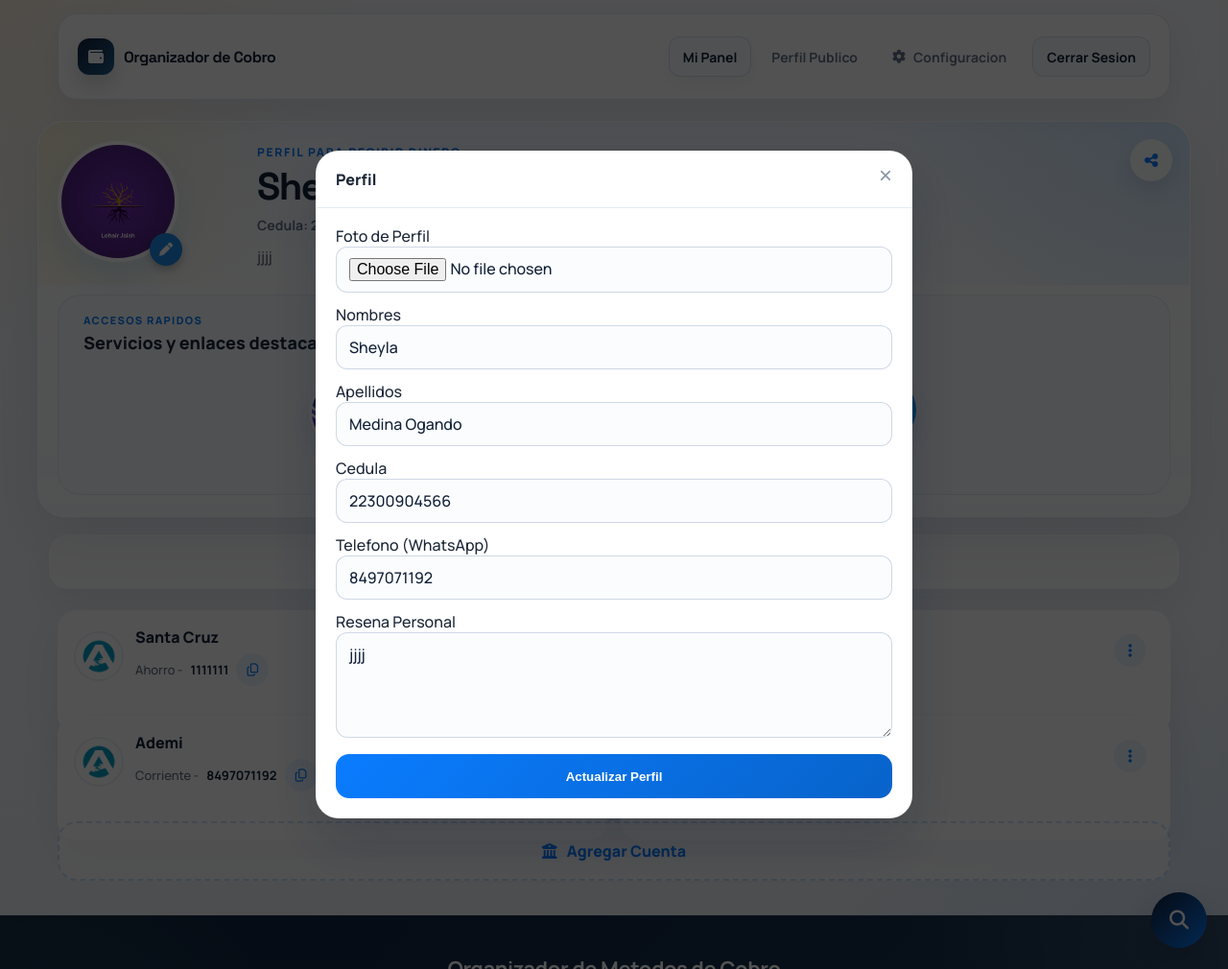
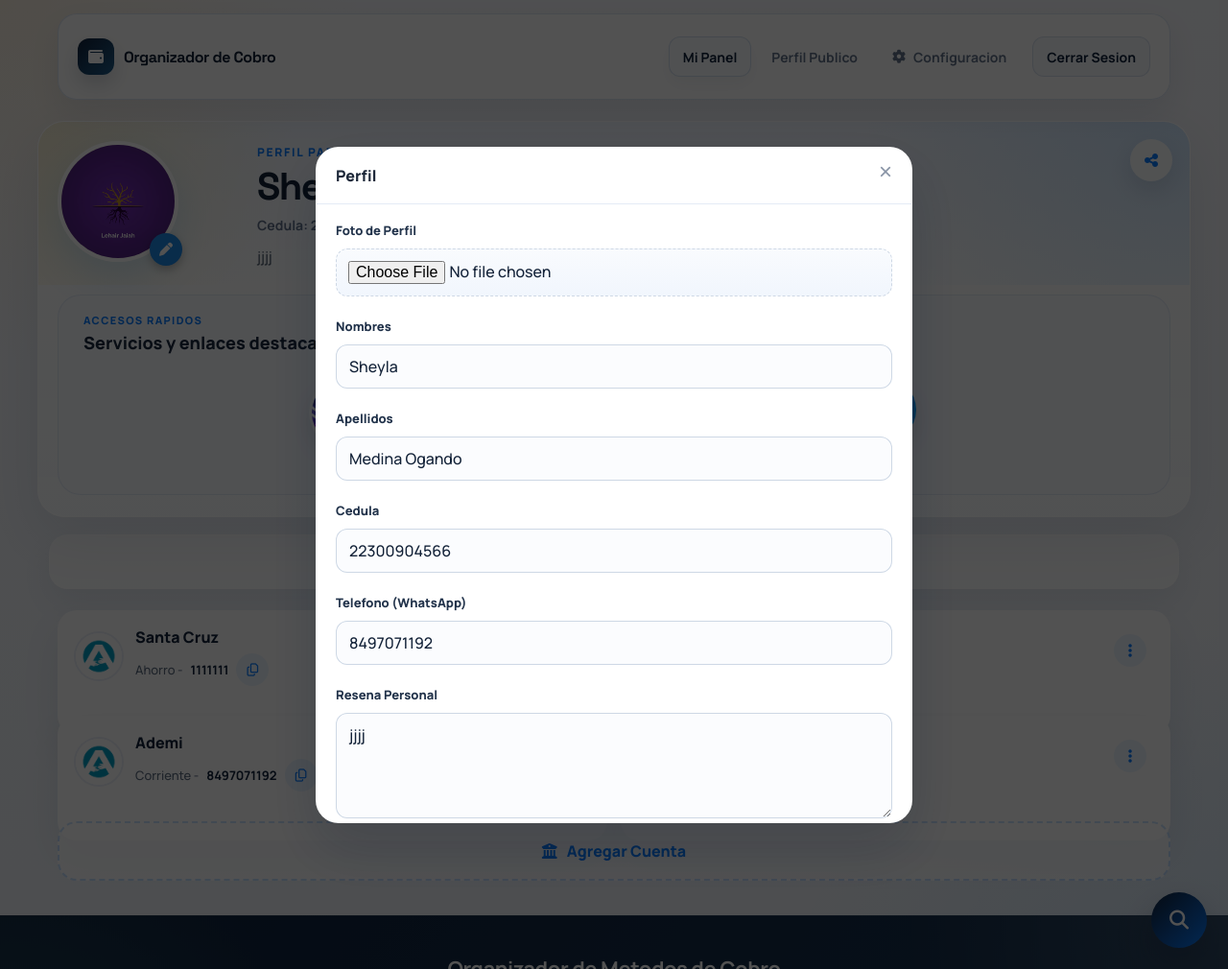
Before and after one commit to kdvops/banco, a PHP site: page / in a window 1280 px wide, after a click that opens the changed part. Shown: the whole page at 96% size. Run offline with PHP 8.4, Linux system fonts and the light colour scheme; a user stored in the database is signed in; data comes from the database, SQL or seed files in the repository; data that the repository does not hold is empty.

Commit message:
fix modal css

```diff
--- a/includes/dashboard_components.php
+++ b/includes/dashboard_components.php
@@ -14,7 +14,7 @@ function app_render_dashboard_management_modals(array $user, array $payments, ar
 
     echo '<div class="modal" id="perfil"><div class="modal-box"><div class="modal-header">Perfil';
     echo '<button type="button" class="close js-close-modal" data-modal-target="perfil">&times;</button></div>';
-    echo '<form id="perfilForm" enctype="multipart/form-data" class="modal-body">';
+    echo '<form id="perfilForm" enctype="multipart/form-data" class="modal-body modal-form">';
     echo '<input type="hidden" name="action" value="perfil">';
     echo '<label>Foto de Perfil</label><input type="file" name="foto" class="form-control">';
     echo '<label>Nombres</label><input type="text" name="nombres" class="form-control" value="' . app_e($user['nombres'] ?? '') . '" required>';
@@ -27,33 +27,38 @@ function app_render_dashboard_management_modals(array $user, array $payments, ar
 
     echo '<div class="modal" id="servicio"><div class="modal-box"><div class="modal-header">Servicio';
     echo '<button type="button" class="close js-close-modal" data-modal-target="servicio">&times;</button></div>';
-    echo '<form id="servicioForm" class="modal-body" enctype="multipart/form-data">';
+    echo '<form id="servicioForm" class="modal-body modal-form modal-form--service" enctype="multipart/form-data">';
     echo '<input type="hidden" name="action" value="servicio">';
-    echo '<label>Imagen del servicio</label><input type="file" name="imagen" accept="image/*" required>';
+    echo '<div class="modal-form-intro">';
+    echo '<p class="modal-form-kicker">Servicio destacado</p>';
+    echo '<h4>Presenta mejor lo que ofreces</h4>';
+    echo '<p>Agrega una imagen clara, una descripcion breve y un enlace directo para que puedan conocerte y contactarte rapido.</p>';
+    echo '</div>';
+    echo '<label>Imagen del servicio</label><input type="file" name="imagen" accept="image/*" class="service-file-input" required>';
     echo '<label>Nombre del servicio</label><input type="text" name="nombre_servicio" placeholder="Servicio o especialidad" required>';
     echo '<label>Resena</label><textarea name="resena" placeholder="Descripcion del servicio"></textarea>';
     echo '<label>Enlace</label><input type="url" name="enlace" placeholder="https://">';
-    echo '<button type="submit" class="submit">Guardar</button>';
+    echo '<button type="submit" class="submit submit--full">Guardar</button>';
     echo '</form></div></div>';
 
     echo '<div class="modal" id="cuenta"><div class="modal-box"><div class="modal-header">Cuenta bancaria';
     echo '<button type="button" class="close js-close-modal" data-modal-target="cuenta">&times;</button></div>';
-    echo '<form id="cuentaForm" class="modal-body">';
+    echo '<form id="cuentaForm" class="modal-body modal-form">';
     echo '<input type="hidden" name="action" value="cuenta">';
     echo '<label>Banco</label><select name="banco" required><option>BHD</option><option>Ademi</option><option>Ban Reservas</option><option>Santa Cruz</option></select>';
     echo '<label>Tipo de cuenta</label><select name="tipo"><option>Ahorro</option><option>Corriente</option></select>';
     echo '<label>Numero de cuenta</label><input type="text" name="numero" placeholder="Numero de cuenta" required>';
-    echo '<button type="submit" class="submit">Guardar</button>';
+    echo '<button type="submit" class="submit submit--full">Guardar</button>';
     echo '</form></div></div>';
 
     echo '<div class="modal" id="cartera"><div class="modal-box"><div class="modal-header">Cartera cripto';
     echo '<button type="button" class="close js-close-modal" data-modal-target="cartera">&times;</button></div>';
-    echo '<form id="cryptoForm" class="modal-body">';
+    echo '<form id="cryptoForm" class="modal-body modal-form">';
     echo '<input type="hidden" name="action" value="crypto">';
     echo '<label>Criptomoneda</label><select name="moneda"><option>BTC</option><option>ETHER</option></select>';
     echo '<label>Red</label><select name="red"><option value="BTC">BTC</option><option value="ERC20">ERC20</option><option value="TRC20">TRC20</option></select>';
     echo '<label>Direccion</label><input type="text" name="direccion" placeholder="Direccion de la cartera" required>';
-    echo '<button type="submit" class="submit">Guardar</button>';
+    echo '<button type="submit" class="submit submit--full">Guardar</button>';
     echo '</form></div></div>';
 
     echo '<div class="modal" id="online"><div class="modal-box"><div class="modal-header">Pago online';
@@ -72,7 +77,7 @@ function app_render_dashboard_management_modals(array $user, array $payments, ar
         echo '<p class="payments-empty-note">No hay metodos guardados.</p>';
     }
 
-    echo '</div><form id="plataformaForm">';
+    echo '</div><form id="plataformaForm" class="modal-form">';
     echo '<input type="hidden" name="action" value="pago">';
     echo '<label>Plataforma</label><select name="plataforma"><option value="Zelle">Zelle</option><option value="PayPal">PayPal</option></select>';
     echo '<label>Enlace</label><input type="url" name="enlace" placeholder="https://">';
@@ -82,7 +87,7 @@ function app_render_dashboard_management_modals(array $user, array $payments, ar
     echo '<button type="button" class="search-float-btn js-open-modal" data-modal-target="searchModal"><i class="fa-solid fa-magnifying-glass"></i></button>';
     echo '<div class="modal" id="searchModal"><div class="modal-box"><div class="modal-header">Buscar por telefono';
     echo '<button type="button" class="close js-close-modal" data-modal-target="searchModal">&times;</button></div>';
-    echo '<form id="searchForm" class="modal-body">';
+    echo '<form id="searchForm" class="modal-body modal-form">';
     echo '<label>Numero telefonico</label><input type="tel" id="telefonoBusqueda" placeholder="Ej: 8091234567" required>';
     echo '<button type="submit" class="submit">Buscar</button><div id="searchAlert" class="search-alert"></div>';
     echo '</form></div></div>';
--- a/styles/style.css
+++ b/styles/style.css
@@ -574,6 +574,48 @@ body.app-page .modal-body {
   overflow-y: auto;
 }
 
+body.app-page .modal-form {
+  display: grid;
+  gap: 10px;
+}
+
+body.app-page .modal-form label {
+  margin: 0;
+  font-size: 13px;
+  font-weight: 800;
+  color: #21324a;
+}
+
+body.app-page .modal-form-intro {
+  margin-bottom: 4px;
+  padding: 16px;
+  border-radius: 18px;
+  background: linear-gradient(135deg, #f7faff 0%, #eef4fb 100%);
+  border: 1px solid rgba(225, 233, 245, 0.9);
+}
+
+body.app-page .modal-form-kicker {
+  margin: 0 0 6px;
+  font-size: 11px;
+  font-weight: 800;
+  letter-spacing: 0.12em;
+  text-transform: uppercase;
+  color: var(--app-accent);
+}
+
+body.app-page .modal-form-intro h4 {
+  margin: 0 0 6px;
+  font-size: 20px;
+  line-height: 1.1;
+  color: #12233d;
+}
+
+body.app-page .modal-form-intro p:last-child {
+  margin: 0;
+  color: #60708a;
+  line-height: 1.55;
+}
+
 body.app-page .close {
   position: absolute;
   top: 10px;
@@ -631,6 +673,16 @@ body.app-page select {
   box-sizing: border-box;
   font: inherit;
   color: #132238;
+}
+
+body.app-page input[type="file"] {
+  padding: 12px;
+  border-style: dashed;
+  background: linear-gradient(180deg, #f9fbfe 0%, #f1f6fd 100%);
+}
+
+body.app-page .service-file-input {
+  min-height: 58px;
 }
 
 body.app-page textarea {
```
